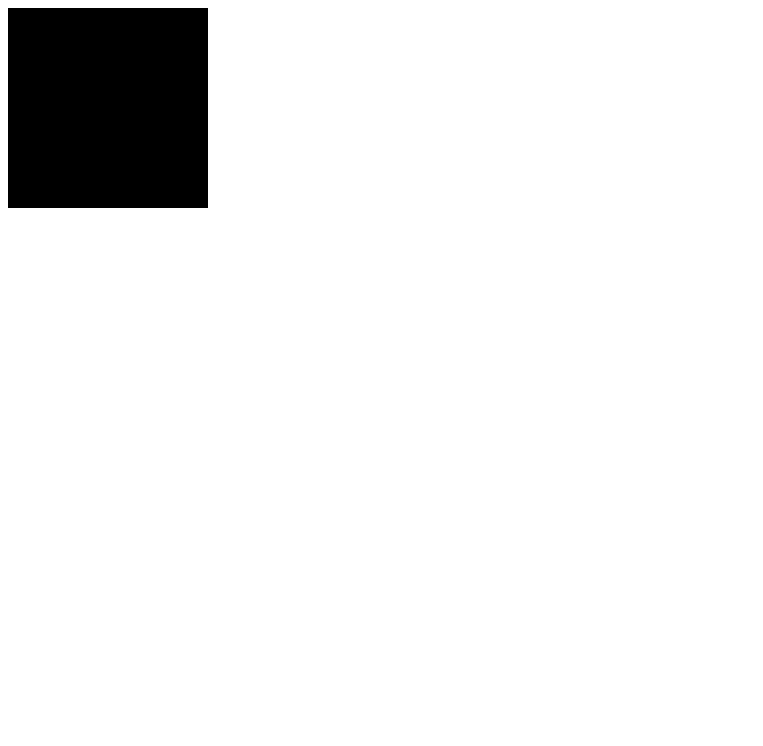
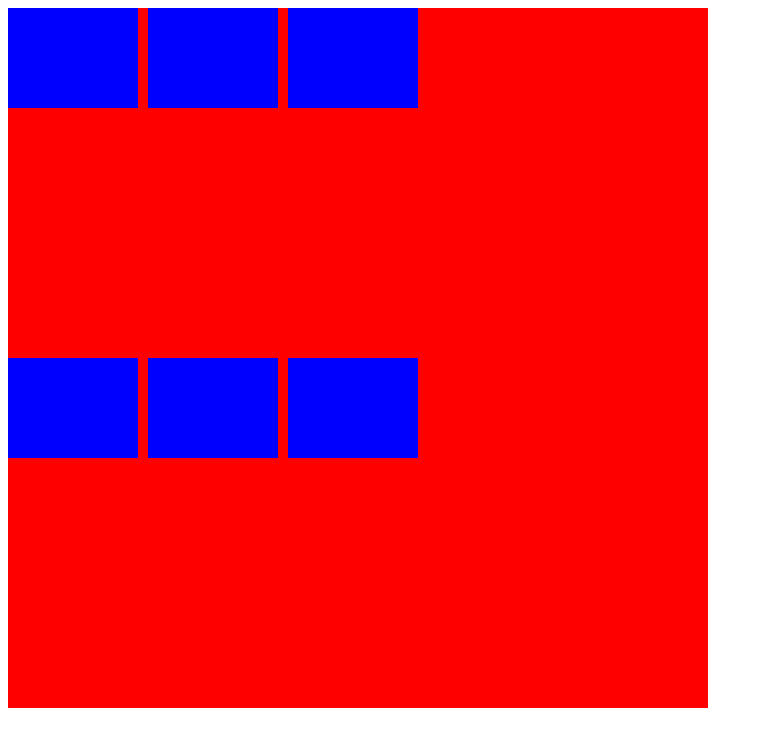
Before and after one commit to Samip-Nepal/css-level-4-pratice, a plain HTML site: page index.html in a window 1280 px wide. Shown: the whole page, without its empty margins (0-763 px from the left). Drawn offline with Linux system fonts and the light colour scheme.

Commit message:
Adding grid with the columns

```diff
--- a/index.html
+++ b/index.html
@@ -8,6 +8,13 @@
 </head>
 <body>
     <link rel="stylesheet" href="/css-level-4-pratice/style.css">
-    <div></div>
+    <div class="container">
+        <div class="items"></div>
+        <div class="items"></div>
+        <div class="items"> </div>
+        <div class="items"></div>
+        <div class="items"></div>
+        <div class="items"></div>
+    </div>
 </body>
 </html>
--- a/style.css
+++ b/style.css
@@ -1,4 +1,4 @@
-div{
+/* div{
     height: 200px;
     width: 200px;
     background-color:black ;
@@ -22,4 +22,17 @@ div{
     div{
         background-color: blue;
     }
+}   */
+/* css grid */
+.container{
+background-color: red;
+height: 700px;
+width: 700px;
+display: grid;
+grid-template-columns:140px 140px 140px;
 }
+.items{
+background-color:blue ;
+height:100px ;
+width:130px ;
+}
```
